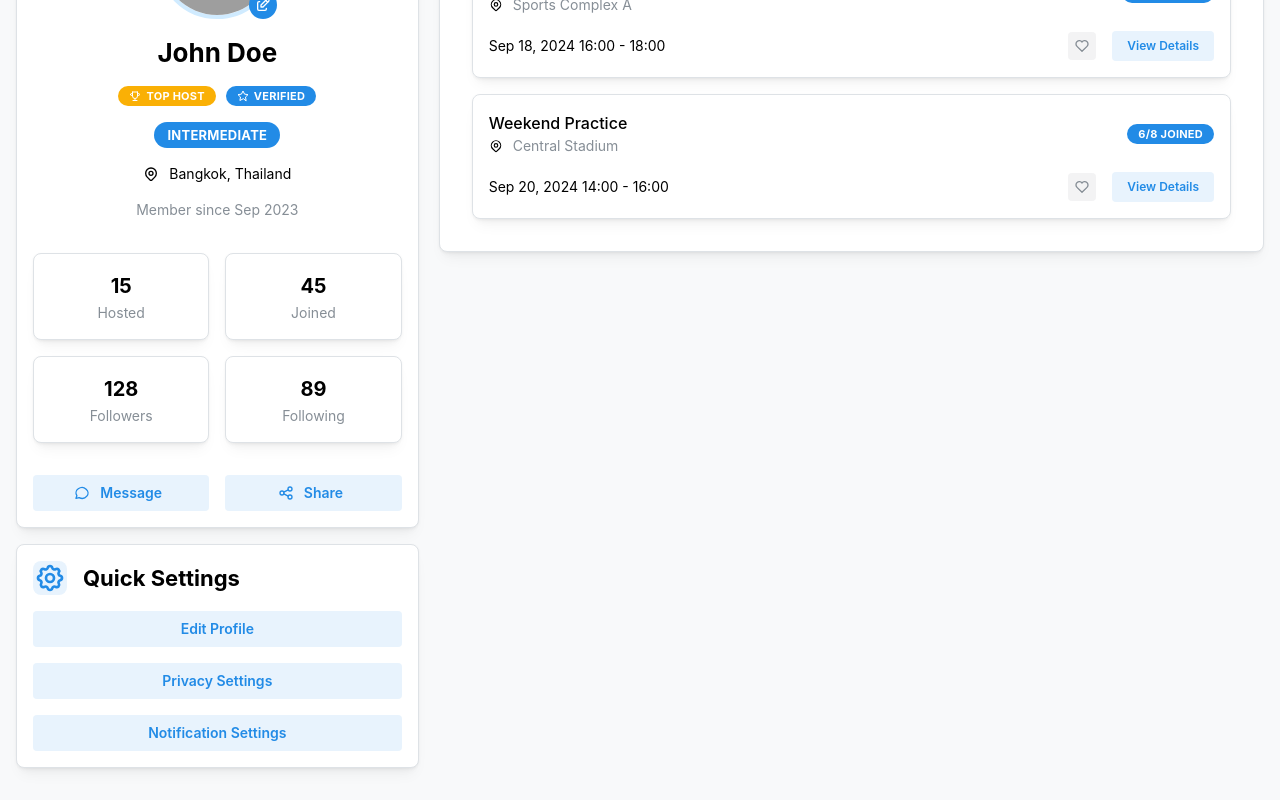
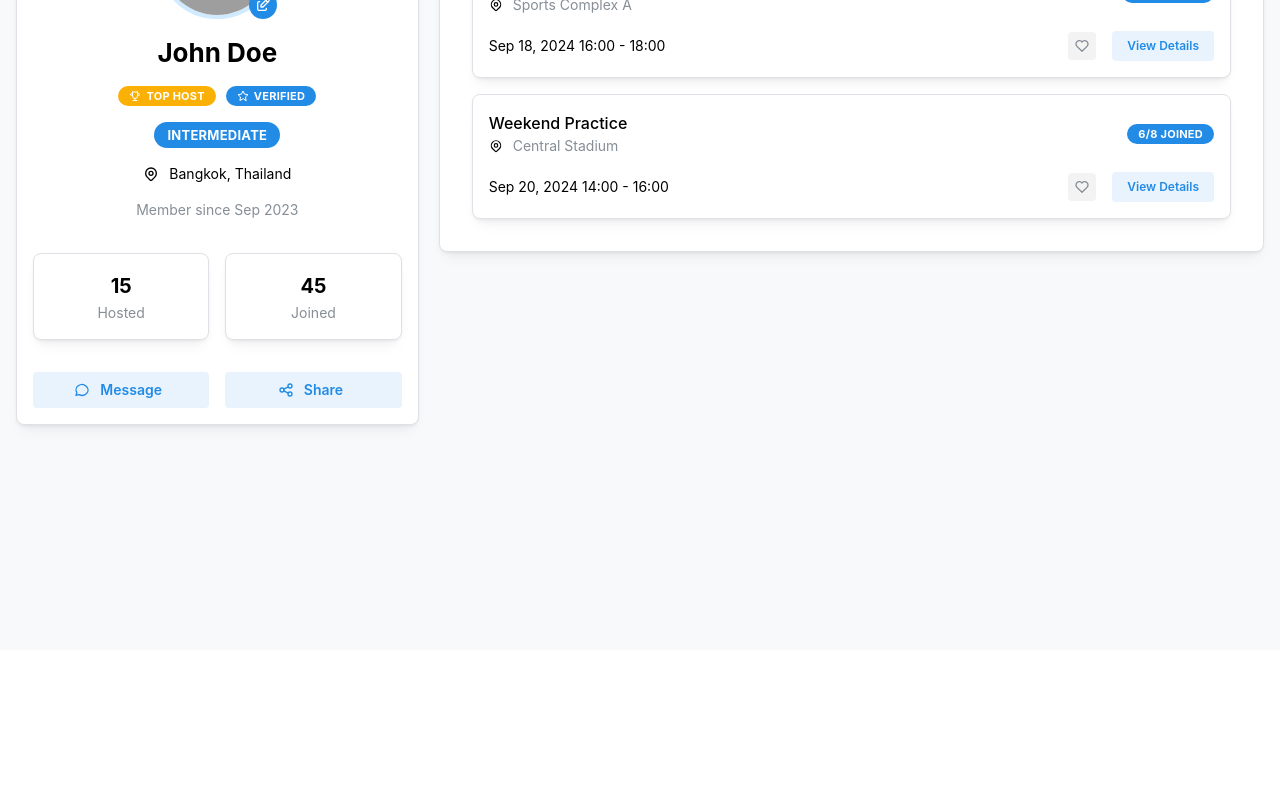
Before and after one commit to SmoothBrain-Tech-X/badbuddy-fe, a Next.js app: page /profile in a window 1280 px wide. Shown: the part 234-1034 px from the top of the page. After the commit the page ends 884 px from the top, so only its background shows below. Built offline with nearby package versions, Linux system fonts and the light colour scheme; grey boxes are pictures that could not be loaded.

Commit message:
updated user profile ui

```diff
--- a/app/profile/page.tsx
+++ b/app/profile/page.tsx
@@ -1,4 +1,3 @@
-
 'use client';
 
 import { useState } from 'react';
@@ -14,19 +13,15 @@ import {
     Tabs,
     Stack,
     Box,
-    ThemeIcon,
     Paper,
     Title,
     ActionIcon,
-    rem,
 } from '@mantine/core';
 import {
     IconMapPin,
-    IconUsers,
     IconEdit,
     IconTrophy,
     IconCalendarEvent,
-    IconSettings,
     IconStar,
     IconMessageCircle,
     IconHeart,
@@ -34,24 +29,24 @@ import {
 } from '@tabler/icons-react';
 
 const ProfilePage = () => {
-    const [activeTab, setActiveTab] = useState('hosted');
+    const [activeTab, setActiveTab] = useState<string | null>('hosted');
 
     const userData = {
-        name: "John Doe",
-        avatar: "/api/placeholder/128/128",
-        level: "Intermediate",
-        location: "Bangkok, Thailand",
-        joinDate: "Member since Sep 2023",
+        name: 'John Doe',
+        avatar: '/api/placeholder/128/128',
+        level: 'Intermediate',
+        location: 'Bangkok, Thailand',
+        joinDate: 'Member since Sep 2023',
         stats: {
             hosted: 15,
             joined: 45,
             followers: 128,
-            following: 89
+            following: 89,
         },
         badges: [
-            { label: "Top Host", color: "yellow", icon: <IconTrophy size={12} /> },
-            { label: "Verified", color: "blue", icon: <IconStar size={12} /> }
-        ]
+            { label: 'Top Host', color: 'yellow', icon: <IconTrophy size={12} /> },
+            { label: 'Verified', color: 'blue', icon: <IconStar size={12} /> },
+        ],
     };
 
     const parties = [
@@ -61,7 +56,7 @@ const ProfilePage = () => {
             location: 'Sports Complex A',
             time: 'Sep 18, 2024 16:00 - 18:00',
             participants: { current: 8, max: 10 },
-            status: 'upcoming'
+            status: 'upcoming',
         },
         {
             id: '2',
@@ -69,8 +64,8 @@ const ProfilePage = () => {
             location: 'Central Stadium',
             time: 'Sep 20, 2024 14:00 - 16:00',
             participants: { current: 6, max: 8 },
-            status: 'upcoming'
-        }
+            status: 'upcoming',
+        },
     ];
 
     return (
@@ -82,7 +77,7 @@ const ProfilePage = () => {
                         <Stack>
                             {/* Profile Card */}
                             <Card shadow="sm" radius="md" withBorder>
-                                <Stack align="center" spacing="xs">
+                                <Stack align="center">
                                     <Box pos="relative">
                                         <Avatar
                                             src={userData.avatar}
@@ -127,8 +122,6 @@ const ProfilePage = () => {
                                     {[
                                         { label: 'Hosted', value: userData.stats.hosted },
                                         { label: 'Joined', value: userData.stats.joined },
-                                        { label: 'Followers', value: userData.stats.followers },
-                                        { label: 'Following', value: userData.stats.following }
                                     ].map((stat, index) => (
                                         <Grid.Col span={6} key={index}>
                                             <Paper p="md" radius="md" ta="center" withBorder>
@@ -155,27 +148,13 @@ const ProfilePage = () => {
                                 </Group>
                             </Card>
 
-                            {/* Settings Card */}
-                            <Card shadow="sm" radius="md" withBorder>
-                                <Group mb="md">
-                                    <ThemeIcon size="lg" radius="md" variant="light" color="blue">
-                                        <IconSettings size={rem(20)} />
-                                    </ThemeIcon>
-                                    <Title order={3}>Quick Settings</Title>
-                                </Group>
-                                <Stack>
-                                    <Button variant="light" fullWidth>Edit Profile</Button>
-                                    <Button variant="light" fullWidth>Privacy Settings</Button>
-                                    <Button variant="light" fullWidth>Notification Settings</Button>
-                                </Stack>
-                            </Card>
                         </Stack>
                     </Grid.Col>
 
                     {/* Main Content */}
                     <Grid.Col span={{ base: 12, md: 8 }}>
                         <Card shadow="sm" radius="md" withBorder>
-                            <Tabs value={activeTab} onChange={setActiveTab}>
+                            <Tabs value={activeTab} onChange={(value) => setActiveTab(value)}>
                                 <Tabs.List>
                                     <Tabs.Tab
                                         value="hosted"
@@ -204,7 +183,8 @@ const ProfilePage = () => {
                                                         </Group>
                                                     </div>
                                                     <Badge color="blue">
-                                                        {party.participants.current}/{party.participants.max} joined
+                                                        {party.participants.current}/
+                                                        {party.participants.max} joined
                                                     </Badge>
                                                 </Group>
                                                 <Group mt="md" justify="space-between">
```
